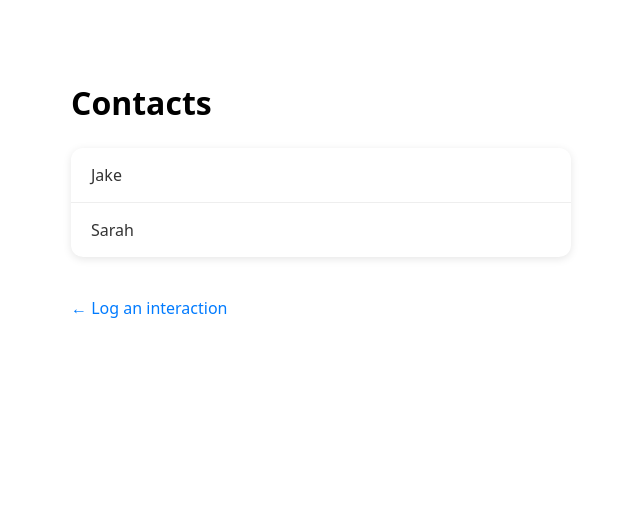
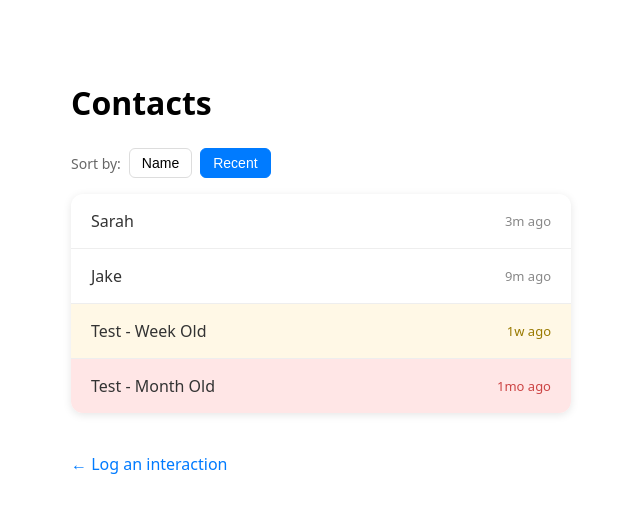
Before and after one commit to alannnna/bro, a SvelteKit app: page /contacts in a window 1280 px wide. Shown: the top 512 px of the page, without its empty margins (319-959 px from the left). Built offline with nearby package versions, Linux system fonts and the light colour scheme.

Commit message:
add contact sorting

```diff
--- a/data.json
+++ b/data.json
@@ -9,6 +9,16 @@
       "id": 2,
       "name": "Jake",
       "createdAt": "2026-01-20T17:37:59.218Z"
+    },
+    {
+      "id": 3,
+      "name": "Test - Week Old",
+      "createdAt": "2026-01-10T12:00:00.000Z"
+    },
+    {
+      "id": 4,
+      "name": "Test - Month Old",
+      "createdAt": "2025-12-01T12:00:00.000Z"
     }
   ],
   "interactions": [
@@ -35,6 +45,30 @@
       "notes": "Apps",
       "createdAt": "2026-01-20T17:37:59.219Z",
       "updatedAt": "2026-01-20T17:37:59.219Z"
+    },
+    {
+      "id": 4,
+      "contactId": 1,
+      "rating": 5,
+      "notes": "test",
+      "createdAt": "2026-01-20T17:43:33.690Z",
+      "updatedAt": "2026-01-20T17:43:33.690Z"
+    },
+    {
+      "id": 5,
+      "contactId": 3,
+      "rating": 3,
+      "notes": "Test interaction from 10 days ago",
+      "createdAt": "2026-01-10T12:00:00.000Z",
+      "updatedAt": "2026-01-10T12:00:00.000Z"
+    },
+    {
+      "id": 6,
+      "contactId": 4,
+      "rating": 4,
+      "notes": "Test interaction from 50 days ago",
+      "createdAt": "2025-12-01T12:00:00.000Z",
+      "updatedAt": "2025-12-01T12:00:00.000Z"
     }
   ]
 }
--- a/src/lib/db.ts
+++ b/src/lib/db.ts
@@ -94,9 +94,25 @@ export function updateInteraction(
 	return interaction;
 }
 
-export function getAllContacts(): Contact[] {
+export interface ContactWithLastInteraction {
+	id: number;
+	name: string;
+	createdAt: string;
+	lastInteractionAt: string | null;
+}
+
+export function getAllContacts(): ContactWithLastInteraction[] {
 	const db = loadDb();
-	return db.contacts.sort((a, b) => a.name.localeCompare(b.name));
+	return db.contacts.map((contact) => {
+		const interactions = db.interactions.filter((i) => i.contactId === contact.id);
+		const lastInteraction = interactions.sort(
+			(a, b) => new Date(b.createdAt).getTime() - new Date(a.createdAt).getTime()
+		)[0];
+		return {
+			...contact,
+			lastInteractionAt: lastInteraction?.createdAt || null
+		};
+	});
 }
 
 export function getContactById(id: number): Contact | null {
--- a/src/routes/contacts/+page.svelte
+++ b/src/routes/contacts/+page.svelte
@@ -1,5 +1,51 @@
 <script lang="ts">
 	let { data } = $props();
+	let sortBy = $state<'name' | 'recent'>('recent');
+
+	const ONE_WEEK = 7 * 24 * 60 * 60 * 1000;
+	const ONE_MONTH = 30 * 24 * 60 * 60 * 1000;
+
+	let sortedContacts = $derived(() => {
+		const contacts = [...data.contacts];
+		if (sortBy === 'name') {
+			return contacts.sort((a, b) => a.name.localeCompare(b.name));
+		} else {
+			return contacts.sort((a, b) => {
+				if (!a.lastInteractionAt && !b.lastInteractionAt) return 0;
+				if (!a.lastInteractionAt) return 1;
+				if (!b.lastInteractionAt) return -1;
+				return new Date(b.lastInteractionAt).getTime() - new Date(a.lastInteractionAt).getTime();
+			});
+		}
+	});
+
+	function getTimeSinceClass(lastInteractionAt: string | null): string {
+		if (!lastInteractionAt) return 'stale-month';
+		const elapsed = Date.now() - new Date(lastInteractionAt).getTime();
+		if (elapsed > ONE_MONTH) return 'stale-month';
+		if (elapsed > ONE_WEEK) return 'stale-week';
+		return '';
+	}
+
+	function formatRelativeTime(dateStr: string | null): string {
+		if (!dateStr) return 'No interactions';
+		const date = new Date(dateStr);
+		const now = Date.now();
+		const elapsed = now - date.getTime();
+
+		const minutes = Math.floor(elapsed / (1000 * 60));
+		const hours = Math.floor(elapsed / (1000 * 60 * 60));
+		const days = Math.floor(elapsed / (1000 * 60 * 60 * 24));
+		const weeks = Math.floor(days / 7);
+		const months = Math.floor(days / 30);
+
+		if (minutes < 1) return 'Just now';
+		if (minutes < 60) return `${minutes}m ago`;
+		if (hours < 24) return `${hours}h ago`;
+		if (days < 7) return `${days}d ago`;
+		if (weeks < 4) return `${weeks}w ago`;
+		return `${months}mo ago`;
+	}
 </script>
 
 <div class="container">
@@ -8,11 +54,30 @@
 	{#if data.contacts.length === 0}
 		<p class="empty">No contacts yet. Log an interaction to add your first contact.</p>
 	{:else}
+		<div class="sort-controls">
+			<span class="sort-label">Sort by:</span>
+			<button
+				class="sort-btn"
+				class:active={sortBy === 'name'}
+				onclick={() => (sortBy = 'name')}
+			>
+				Name
+			</button>
+			<button
+				class="sort-btn"
+				class:active={sortBy === 'recent'}
+				onclick={() => (sortBy = 'recent')}
+			>
+				Recent
+			</button>
+		</div>
+
 		<ul class="contact-list">
-			{#each data.contacts as contact}
+			{#each sortedContacts() as contact}
 				<li>
-					<a href="/contacts/{contact.id}" class="contact-item">
-						{contact.name}
+					<a href="/contacts/{contact.id}" class="contact-item {getTimeSinceClass(contact.lastInteractionAt)}">
+						<span class="contact-name">{contact.name}</span>
+						<span class="contact-time">{formatRelativeTime(contact.lastInteractionAt)}</span>
 					</a>
 				</li>
 			{/each}
@@ -40,6 +105,38 @@
 		padding: 40px 20px;
 	}
 
+	.sort-controls {
+		display: flex;
+		align-items: center;
+		gap: 8px;
+		margin-bottom: 16px;
+	}
+
+	.sort-label {
+		color: #666;
+		font-size: 14px;
+	}
+
+	.sort-btn {
+		padding: 6px 12px;
+		border: 1px solid #ddd;
+		background: white;
+		border-radius: 6px;
+		font-size: 14px;
+		cursor: pointer;
+		transition: all 0.15s;
+	}
+
+	.sort-btn:hover {
+		border-color: #007bff;
+	}
+
+	.sort-btn.active {
+		background: #007bff;
+		color: white;
+		border-color: #007bff;
+	}
+
 	.contact-list {
 		list-style: none;
 		padding: 0;
@@ -58,7 +155,9 @@
 	}
 
 	.contact-item {
-		display: block;
+		display: flex;
+		justify-content: space-between;
+		align-items: center;
 		padding: 16px 20px;
 		color: #333;
 		text-decoration: none;
@@ -67,6 +166,39 @@
 
 	.contact-item:hover {
 		background-color: #f8f9fa;
+	}
+
+	.contact-item.stale-week {
+		background-color: #fff8e6;
+	}
+
+	.contact-item.stale-week:hover {
+		background-color: #fff3cd;
+	}
+
+	.contact-item.stale-month {
+		background-color: #ffe6e6;
+	}
+
+	.contact-item.stale-month:hover {
+		background-color: #ffcccc;
+	}
+
+	.contact-name {
+		font-weight: 500;
+	}
+
+	.contact-time {
+		font-size: 13px;
+		color: #888;
+	}
+
+	.stale-week .contact-time {
+		color: #997a00;
+	}
+
+	.stale-month .contact-time {
+		color: #cc4444;
 	}
 
 	.back-link {
```
